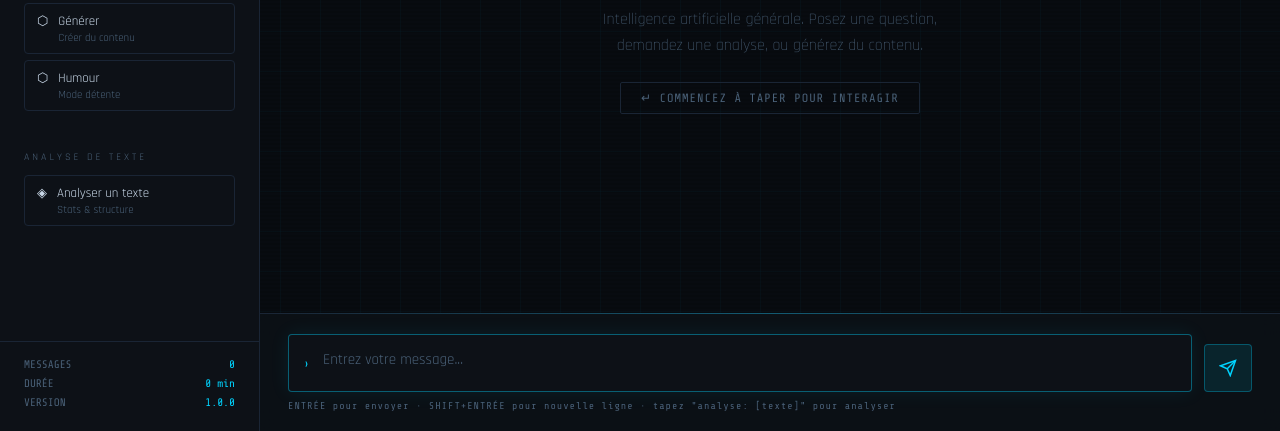
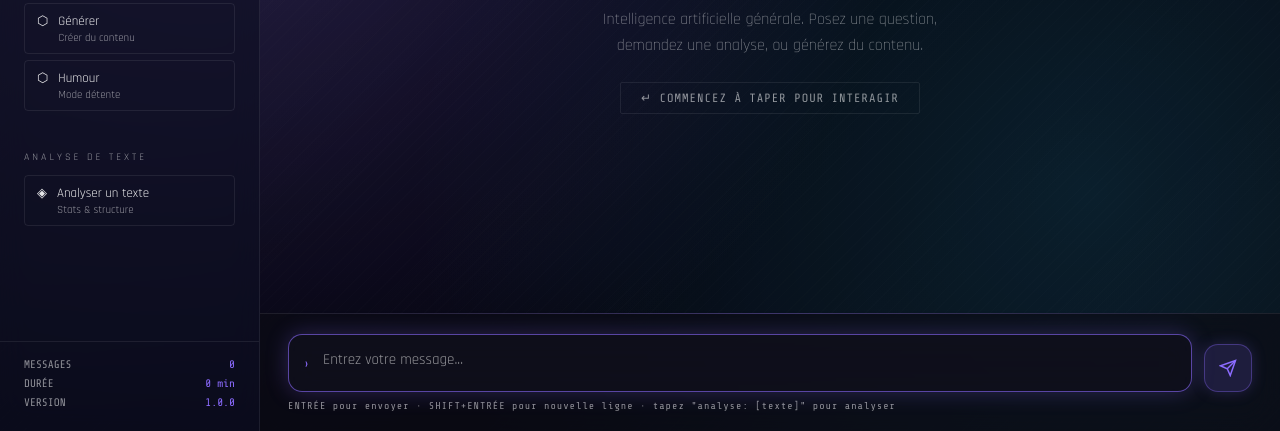
Before and after one commit to Lunkht/Khaal, a plain HTML site: page index.html in a window 1280 px wide. Shown: the part 369-800 px from the top of the page. Drawn offline with nearby package versions, Linux system fonts and the light colour scheme.

Commit message:
Update UI styling to resemble Grok-like modern chat design

```diff
--- a/index.html
+++ b/index.html
@@ -10,16 +10,16 @@
     *, *::before, *::after { box-sizing: border-box; margin: 0; padding: 0; }
 
     :root {
-      --bg:        #080b10;
-      --surface:   #0d1117;
-      --border:    #1a2535;
-      --accent:    #00d4ff;
-      --accent2:   #ff6b35;
-      --text:      #c9d8e8;
-      --text-dim:  #4a6178;
-      --khal-msg:  #0d1a2a;
-      --user-msg:  #0a1f12;
-      --glow:      0 0 20px rgba(0,212,255,0.15);
+      --bg:        #05050e;
+      --surface:   rgba(18, 18, 34, 0.75);
+      --border:    rgba(255, 255, 255, 0.08);
+      --accent:    #8c6cff;
+      --accent2:   #28d1ff;
+      --text:      rgba(255, 255, 255, 0.9);
+      --text-dim:  rgba(255, 255, 255, 0.55);
+      --khal-msg:  rgba(15, 15, 38, 0.75);
+      --user-msg:  rgba(24, 24, 44, 0.75);
+      --glow:      0 0 22px rgba(140, 108, 255, 0.28);
     }
 
     html, body {
@@ -30,31 +30,33 @@
       overflow: hidden;
     }
 
-    /* Animated grid background */
+    /* Background gradient and subtle texture */
     body::before {
       content: '';
       position: fixed;
       inset: 0;
-      background-image:
-        linear-gradient(rgba(0,212,255,0.03) 1px, transparent 1px),
-        linear-gradient(90deg, rgba(0,212,255,0.03) 1px, transparent 1px);
-      background-size: 40px 40px;
+      background:
+        radial-gradient(circle at 20% 20%, rgba(140, 108, 255, 0.28), transparent 55%),
+        radial-gradient(circle at 85% 70%, rgba(40, 209, 255, 0.14), transparent 55%),
+        linear-gradient(135deg, rgba(255,255,255,0.06), transparent 45%, rgba(255,255,255,0.02));
+      opacity: 0.85;
       pointer-events: none;
       z-index: 0;
+      filter: blur(0.5px);
     }
 
-    /* Scanline overlay */
     body::after {
       content: '';
       position: fixed;
       inset: 0;
       background: repeating-linear-gradient(
-        0deg,
-        transparent,
-        transparent 2px,
-        rgba(0,0,0,0.08) 2px,
-        rgba(0,0,0,0.08) 4px
+        -45deg,
+        rgba(255,255,255,0.02),
+        rgba(255,255,255,0.02) 1px,
+        transparent 1px,
+        transparent 8px
       );
+      opacity: 0.35;
       pointer-events: none;
       z-index: 0;
     }
@@ -70,8 +72,9 @@
 
     /* ── SIDEBAR ── */
     .sidebar {
-      background: var(--surface);
-      border-right: 1px solid var(--border);
+      background: rgba(15, 16, 36, 0.65);
+      border-right: 1px solid rgba(255, 255, 255, 0.08);
+      backdrop-filter: blur(14px);
       display: flex;
       flex-direction: column;
       padding: 0;
@@ -97,14 +100,16 @@
       font-family: 'Share Tech Mono', monospace;
       font-size: 28px;
       letter-spacing: 6px;
-      color: var(--accent);
-      text-shadow: 0 0 20px rgba(0,212,255,0.5);
+      color: transparent;
+      background: linear-gradient(90deg, var(--accent), var(--accent2));
+      -webkit-background-clip: text;
+      text-shadow: 0 0 18px rgba(140, 108, 255, 0.55);
       animation: pulse-glow 3s ease-in-out infinite;
     }
 
     @keyframes pulse-glow {
-      0%, 100% { text-shadow: 0 0 20px rgba(0,212,255,0.5); }
-      50%       { text-shadow: 0 0 35px rgba(0,212,255,0.9), 0 0 60px rgba(0,212,255,0.3); }
+      0%, 100% { text-shadow: 0 0 20px rgba(140, 108, 255, 0.5); }
+      50%       { text-shadow: 0 0 35px rgba(140, 108, 255, 0.85), 0 0 60px rgba(40, 209, 255, 0.35); }
     }
 
     .logo-sub {
@@ -128,9 +133,9 @@
 
     .status-dot {
       width: 6px; height: 6px;
-      background: #00ff88;
+      background: var(--accent);
       border-radius: 50%;
-      box-shadow: 0 0 8px #00ff88;
+      box-shadow: 0 0 8px var(--accent);
       animation: blink 2s ease-in-out infinite;
     }
 
@@ -246,7 +251,7 @@
     .btn-action:hover {
       border-color: var(--accent2);
       color: var(--accent2);
-      box-shadow: 0 0 12px rgba(255,107,53,0.2);
+      box-shadow: 0 0 14px rgba(40, 209, 255, 0.25);
     }
 
     /* Messages area */
@@ -360,22 +365,25 @@
 
     .msg-bubble {
       padding: 14px 18px;
-      border-radius: 4px;
+      border-radius: 18px;
       font-size: 15px;
       line-height: 1.65;
       font-weight: 400;
+      box-shadow: 0 10px 22px rgba(0, 0, 0, 0.25);
+      backdrop-filter: blur(10px);
+      border: 1px solid rgba(255, 255, 255, 0.08);
     }
 
     .msg.khal .msg-bubble {
-      background: var(--khal-msg);
-      border: 1px solid var(--border);
-      border-left: 2px solid var(--accent);
+      background: rgba(18, 20, 40, 0.72);
+      border-color: rgba(140, 108, 255, 0.25);
+      border-left: 3px solid rgba(140, 108, 255, 0.75);
     }
 
     .msg.user .msg-bubble {
-      background: var(--user-msg);
-      border: 1px solid var(--border);
-      border-right: 2px solid var(--accent2);
+      background: rgba(26, 28, 58, 0.72);
+      border-color: rgba(40, 209, 255, 0.18);
+      border-right: 3px solid rgba(40, 209, 255, 0.75);
     }
 
     .msg-bubble strong { color: var(--accent); font-weight: 600; }
@@ -428,9 +436,9 @@
     /* Input zone */
     .input-zone {
       padding: 20px 28px;
-      border-top: 1px solid var(--border);
-      background: rgba(13,17,23,0.9);
-      backdrop-filter: blur(10px);
+      border-top: 1px solid rgba(255, 255, 255, 0.08);
+      background: rgba(12, 12, 22, 0.68);
+      backdrop-filter: blur(18px);
       flex-shrink: 0;
       position: relative;
     }
@@ -453,15 +461,16 @@
     .input-wrapper {
       flex: 1;
       position: relative;
-      border: 1px solid var(--border);
-      border-radius: 4px;
+      border: 1px solid rgba(255, 255, 255, 0.08);
+      border-radius: 14px;
       transition: border-color 0.2s, box-shadow 0.2s;
-      background: var(--surface);
+      background: rgba(18, 18, 32, 0.65);
+      backdrop-filter: blur(14px);
     }
 
     .input-wrapper:focus-within {
-      border-color: rgba(0,212,255,0.4);
-      box-shadow: 0 0 20px rgba(0,212,255,0.08);
+      border-color: rgba(140, 108, 255, 0.6);
+      box-shadow: 0 0 22px rgba(140, 108, 255, 0.25);
     }
 
     .input-prefix {
@@ -493,19 +502,20 @@
 
     .btn-send {
       width: 48px; height: 48px;
-      background: rgba(0,212,255,0.1);
-      border: 1px solid rgba(0,212,255,0.3);
-      border-radius: 4px;
+      background: rgba(140, 108, 255, 0.16);
+      border: 1px solid rgba(140, 108, 255, 0.35);
+      border-radius: 14px;
       color: var(--accent);
       cursor: pointer;
-      transition: all 0.2s;
+      transition: transform 0.2s, box-shadow 0.2s;
       display: flex; align-items: center; justify-content: center;
       flex-shrink: 0;
+      box-shadow: 0 0 15px rgba(140, 108, 255, 0.2);
     }
 
     .btn-send:hover {
-      background: rgba(0,212,255,0.2);
-      box-shadow: 0 0 20px rgba(0,212,255,0.25);
+      transform: translateY(-1px);
+      box-shadow: 0 0 26px rgba(140, 108, 255, 0.35);
     }
 
     .btn-send svg { width: 18px; height: 18px; }
@@ -536,16 +546,16 @@
     .notif {
       position: fixed;
       top: 20px; right: 20px;
-      background: var(--surface);
-      border: 1px solid var(--accent);
-      border-radius: 4px;
+      background: rgba(18, 18, 34, 0.9);
+      border: 1px solid rgba(140, 108, 255, 0.5);
+      border-radius: 12px;
       padding: 12px 18px;
       font-family: 'Share Tech Mono', monospace;
       font-size: 12px;
       color: var(--accent);
       z-index: 100;
       animation: notif-in 0.3s ease;
-      box-shadow: 0 0 20px rgba(0,212,255,0.2);
+      box-shadow: 0 0 22px rgba(140, 108, 255, 0.28);
     }
 
     @keyframes notif-in {
```
